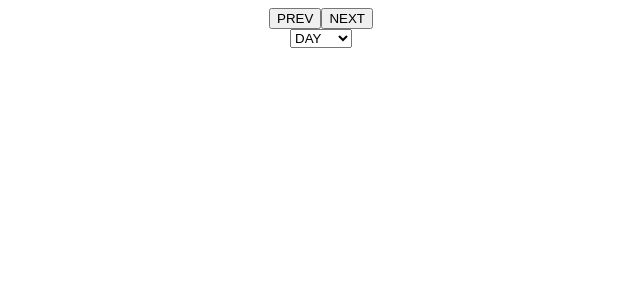
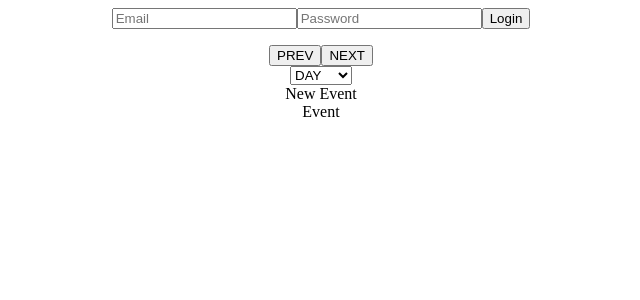
Before and after one commit to Ha-Young/Calendar-FrontEnd, a React (Create React App) app: page /events/new in a window 1280 px wide. Shown: the top 300 px of the page, without its empty margins (319-959 px from the left). Built offline with nearby package versions, Linux system fonts and the light colour scheme; no server answers.

Commit message:
React: Auth

```diff
--- a/src/components/App/App.js
+++ b/src/components/App/App.js
@@ -3,10 +3,9 @@ import React, { useEffect } from 'react';
 // Do your own research about CSS Modules.
 // For example, what is it? what are benefits?
 import styles from './App.module.css';
-import Header from '../Header/Header';
 import { saveSampleData } from '../../utils/api';
 import AppRouter from '../Router/Router'
-// Feel free to modify as you need.
+
 function App() {
   useEffect(() => {
     saveSampleData();
@@ -14,7 +13,6 @@ function App() {
 
   return (
     <div className={styles.App}>
-      <Header />
       <AppRouter />
     </div>
   );
--- /dev/null
+++ b/src/components/Auth/Auth.js
@@ -0,0 +1,102 @@
+import React, { useState, useEffect } from 'react';
+import { authService } from '../../utils/firebase';
+import styles from './Auth.module.css';
+import { Link } from 'react-router-dom';
+
+const Auth = () => {
+  const [email, setEmail] = useState('');
+  const [password, setPassword] = useState('');
+  const [isLoggedIn, setIsLoggedIn] = useState(false);
+  const [isNewAccount, setIsNewAccount] = useState(false);
+  const [error, setError] = useState('');
+
+  useEffect(() => {
+    authService.onAuthStateChanged((user) => {
+      if (user) {
+        setIsLoggedIn(true);
+      } else {
+        setIsLoggedIn(false);
+      }
+    });
+  }, []);
+
+  const Logout = () => {
+    authService.signOut().then(console.log);
+    setIsNewAccount(false);
+    setEmail('');
+    setPassword('');
+  };
+
+  const onChange = (event) => {
+    const { target: { name, value } } = event;
+
+    switch (name) {
+      case 'email':
+        setEmail(value);
+        break;
+      case 'password':
+        setPassword(value);
+        break;
+    }
+  };
+
+  const onSubmit = async (event) => {
+    event.preventDefault();
+    let data;
+    try {
+      if (isNewAccount) {
+        data = await authService.createUserWithEmailAndPassword(email, password);
+      } else {
+        data = await authService.signInWithEmailAndPassword(email, password);
+      }
+    } catch (error) {
+      setError(error.message);
+
+      if (error.code === "auth/wrong-password") {
+        setIsNewAccount(false);
+      } else if (error.code === 'auth/user-not-found') {
+        setIsNewAccount(true);
+      }
+    }
+  };
+
+  return (
+    <>
+      {
+        !isLoggedIn ?
+          <>
+            <form onSubmit={onSubmit}>
+              <input
+                type='text'
+                name='email'
+                placeholder='Email'
+                required
+                value={email}
+                onChange={onChange}
+              />
+              <input
+                type='password'
+                name='password'
+                placeholder='Password'
+                required
+                value={password}
+                onChange={onChange}
+              />
+              <input type='submit' value={isNewAccount ? 'Create Account' : 'Login'} />
+            </form>
+            <p>{error}</p>
+          </>
+          :
+          <>
+            <div>{email}</div>
+            <button onClick={Logout}>Logout</button>
+            <Link to="/events/new">
+              <button className={styles.AddEventButton}>add event</button>
+            </Link>
+          </>
+      }
+    </>
+  )
+};
+
+export default Auth;
--- /dev/null
+++ b/src/components/Event/Event.js
@@ -0,0 +1,7 @@
+import React from 'react';
+
+const Event = () => {
+    return <div>Event</div>
+};
+
+export default Event;
--- /dev/null
+++ b/src/components/EventPage/EventPage.js
@@ -0,0 +1,11 @@
+import React from 'react';
+
+const EventPage = ({ children }) => {
+  return (
+    <div>
+      {children}
+    </div>
+  );
+};
+
+export default EventPage;
--- a/src/components/Header/Header.js
+++ b/src/components/Header/Header.js
@@ -1,6 +1,8 @@
 import React from 'react';
 import { useHistory } from 'react-router-dom';
 import styles from './Header.module.css';
+import Auth from '../Auth/Auth';
+
 // TODO: Create your own header.
 export default function Header() {
   const history = useHistory();
@@ -19,6 +21,7 @@ export default function Header() {
 
   return (
     <header>
+      <Auth />
       <nav>
         <button>PREV</button>
         <button>NEXT</button>
--- a/src/components/Modal/Modal.js
+++ /dev/null
@@ -1,9 +0,0 @@
-import React from 'react';
-
-const Modal = ({ children }) => {
-  return (
-    { children }
-  );
-};
-
-export default Modal;
--- a/src/components/ModifyEvent/ModifyEvent.js
+++ /dev/null
@@ -1,7 +0,0 @@
-import React from 'react';
-
-const ModifyEvent = () => {
-    return <div>Modify Event</div>
-};
-
-export default ModifyEvent;
--- a/src/components/Router/Router.js
+++ b/src/components/Router/Router.js
@@ -2,36 +2,29 @@ import React, { useState } from 'react';
 import { Route, Switch } from 'react-router-dom';
 import Week from '../Week/Week';
 import Day from '../Day/Day';
-import Modal from '../Modal/Modal';
+import EventPage from '../EventPage/EventPage';
 import NewEvent from '../NewEvent/NewEvent';
-import ModifyEvent from '../ModifyEvent/ModifyEvent';
+import Event from '../Event/Event';
+import Header from '../Header/Header';
 
 const AppRouter = () => {
-  const [isNewEventPageClicked, setIsNewEventPageClicked] = useState(false);
-  const [isModifyPageClicked, setIsModifyPageClicked] = useState(false);
-
   return (
     <>
+      <Header />
       <Switch>
         <Route exact path='/' component={Week} />
         <Route exact path='/day' component={Day} />
       </Switch>
-      {
-        isNewEventPageClicked &&
-        <Route path='/events/new'>
-          <Modal>
-            <NewEvent />
-          </Modal>
-        </Route>
-      }
-      {
-        isModifyPageClicked &&
-        <Route path='/events/:eventId'>
-          <Modal>
-            <ModifyEvent />
-          </Modal>
-        </Route>
-      }
+      <Route path='/events/new'>
+        <EventPage>
+          <NewEvent />
+        </EventPage>
+      </Route>
+      <Route path='/events/:eventId'>
+        <EventPage>
+          <Event />
+        </EventPage>
+      </Route>
     </>
   );
 };
--- a/src/utils/firebase.js
+++ b/src/utils/firebase.js
@@ -15,5 +15,5 @@ const firebaseConfig = {
 
 // Initialize Firebase
 firebase.initializeApp(firebaseConfig);
-
+export const authService = firebase.auth();
 export default firebase;
```
Also changed, not shown: jsconfig.json (+6 -9 lines), src/components/Week/Week.js (+4 -4 lines), src/components/Auth/Auth.module.css (added).
